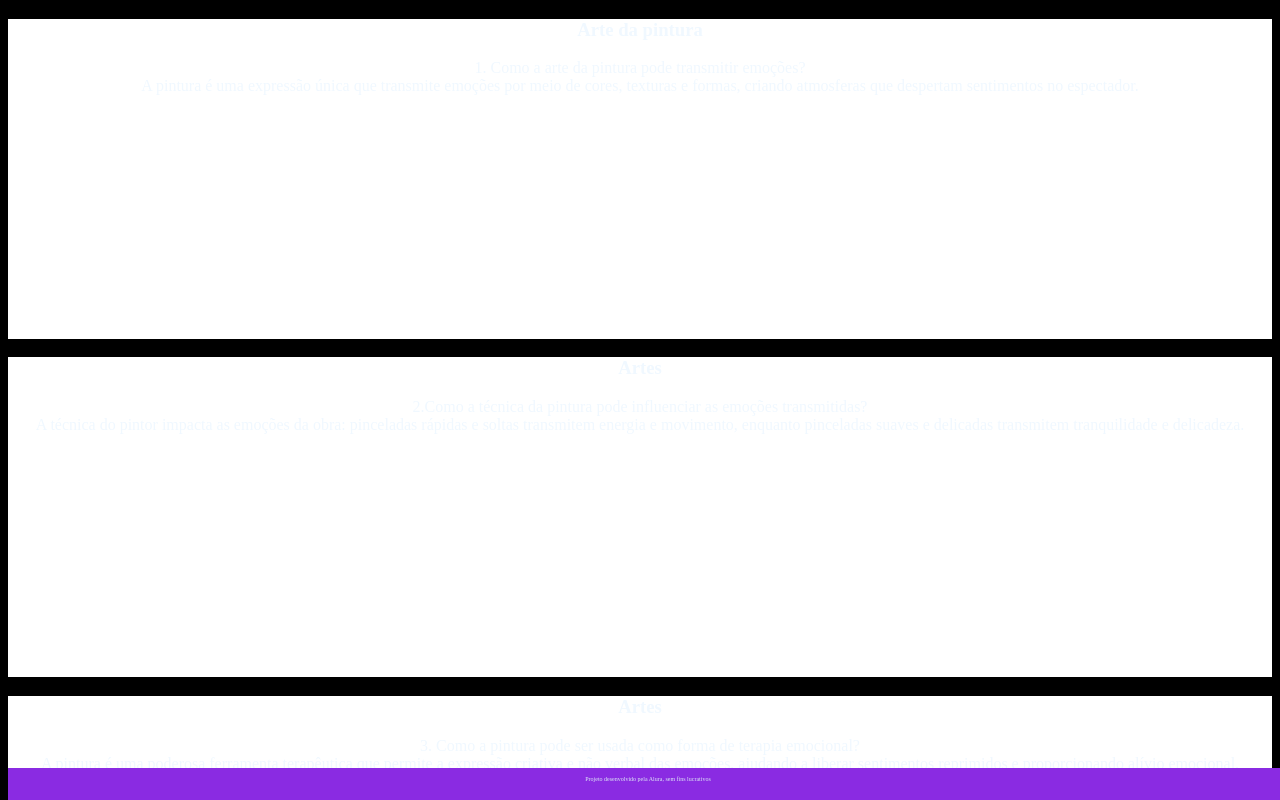
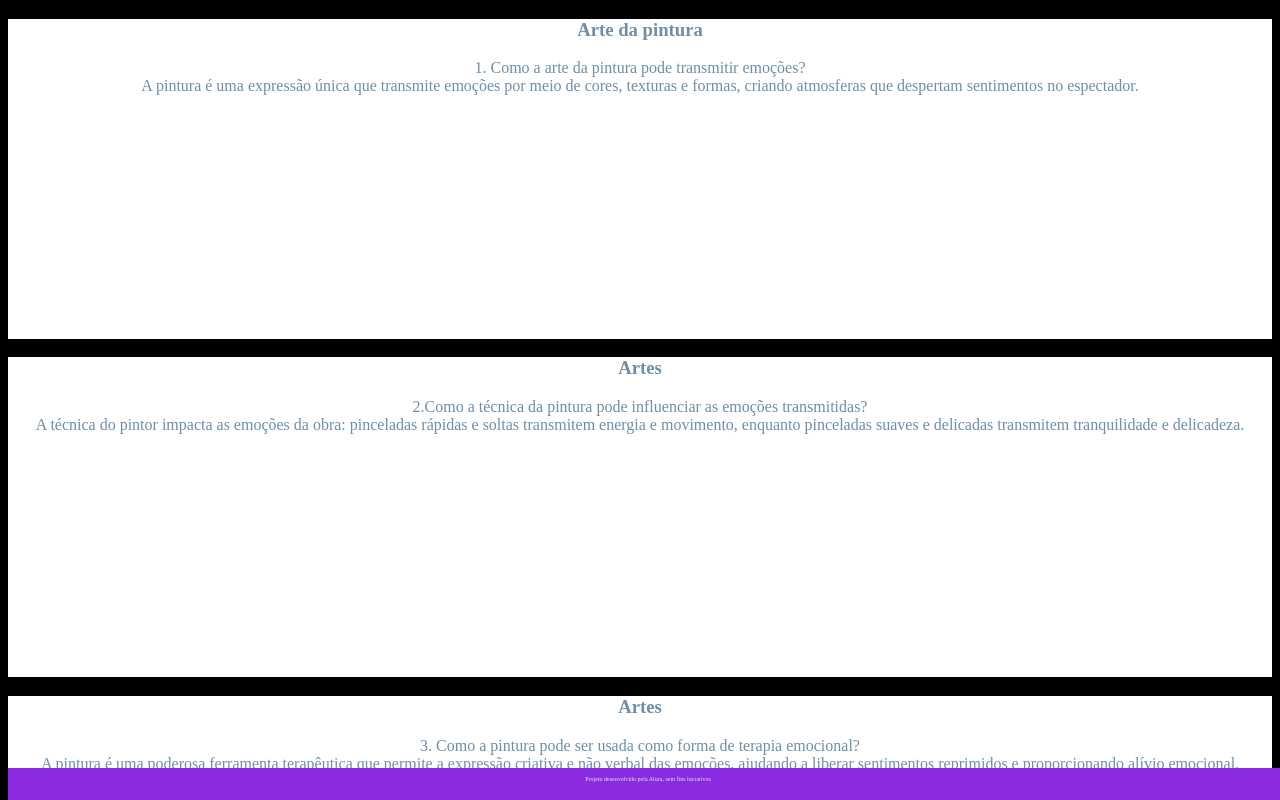
Before and after one commit to MorangoTaxista/flashcards, a plain HTML site: page index.html in a window 1280 px wide. Shown: the top 800 px of the page. Drawn offline with Linux system fonts and the light colour scheme; a web font is replaced by a local one.

Commit message:
29-11 #2

```diff
--- a/assets/style.css
+++ b/assets/style.css
@@ -1,7 +1,7 @@
 body{
 background-color:black;
 font-family:Parkinsans;
-color:aliceblue;
+color:rgb(110, 142, 170);
 }
 
 .cartao{
```
